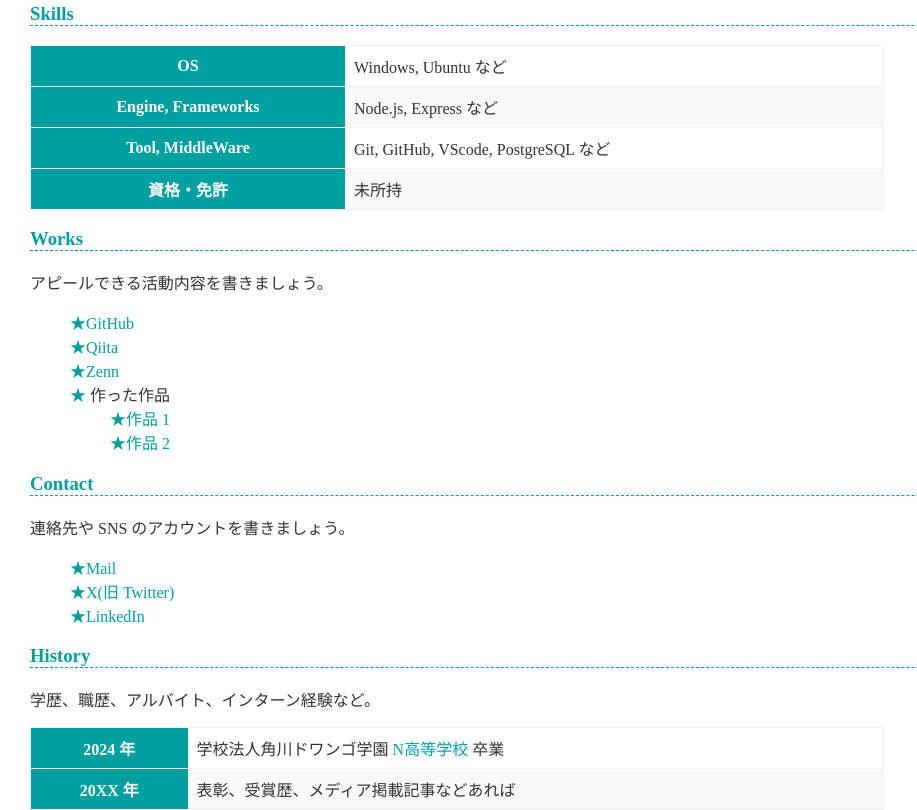
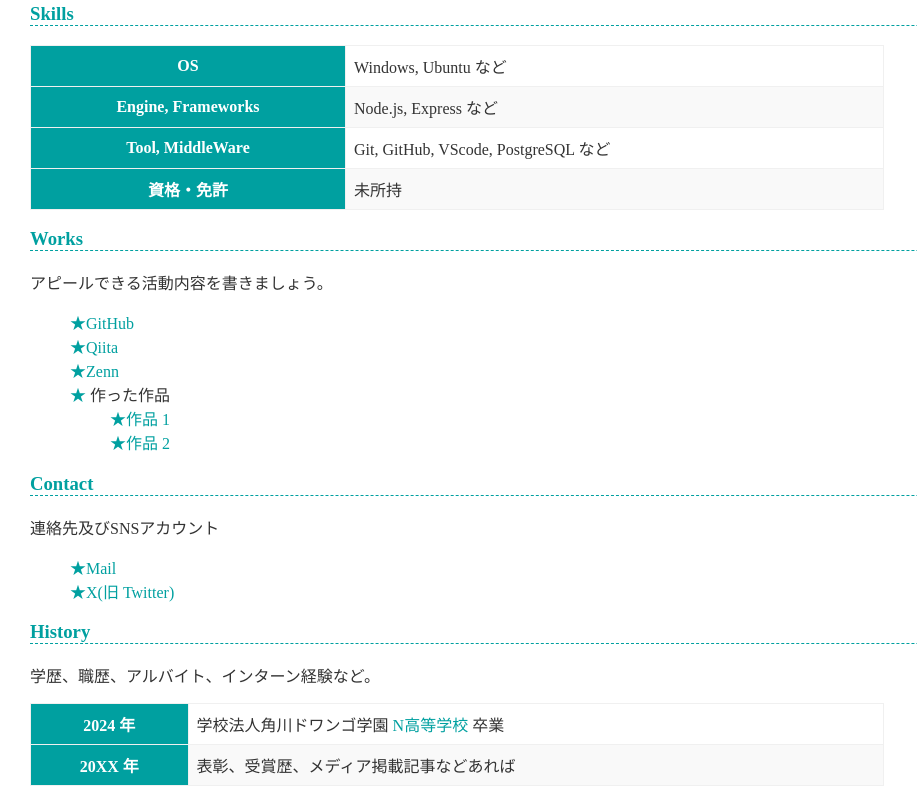
Before and after one commit to Jbluer/Jbluer.github.io, a plain HTML site: page index.html in a window 1280 px wide. Shown: the part 334-1144 px from the top of the page, without its empty margins (0-917 px from the left). After the commit the page ends 1120 px from the top, so only its background shows below. Drawn offline with Linux system fonts and the light colour scheme.

Commit message:
Update contact information in index.html

```diff
--- a/index.html
+++ b/index.html
@@ -55,11 +55,10 @@
     </ul>
 
     <h3>Contact</h3>
-    <p>連絡先や SNS のアカウントを書きましょう。</p>
+    <p>連絡先及びSNSアカウント</p>
     <ul>
-      <li><a href="mailto:name@example.com">Mail</a></li>
+      <li><a href="jbluer21stcentury@gmail.com">Mail</a></li>
       <li><a href="https://twitter.com/n_yobikou">X(旧 Twitter)</a></li>
-      <li><a href="https://www.linkedin.com/">LinkedIn</a></li>
     </ul>
 
     <h3>History</h3>
```
